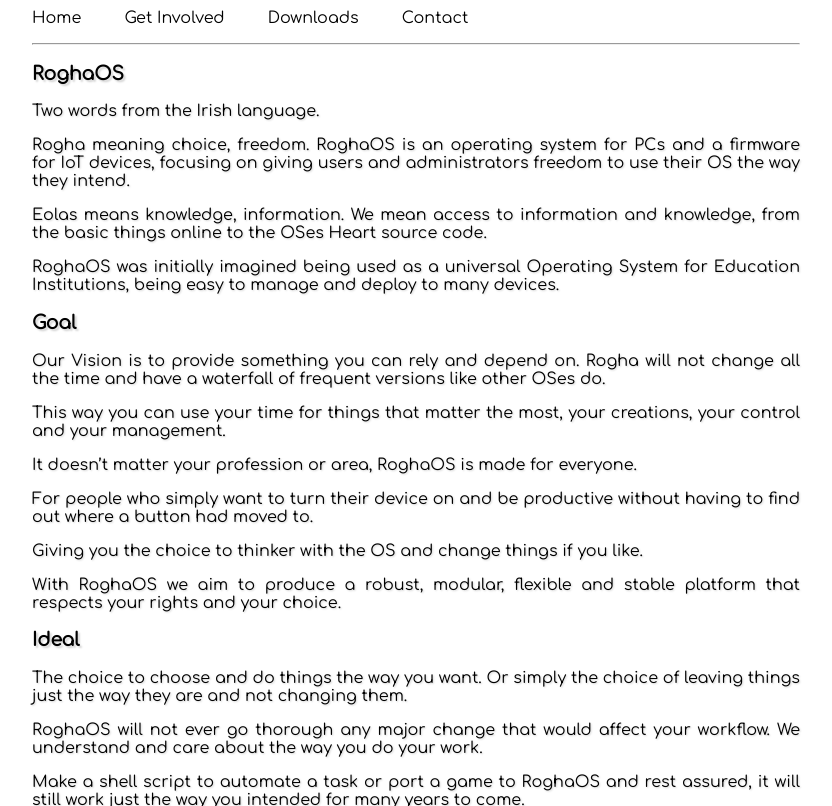
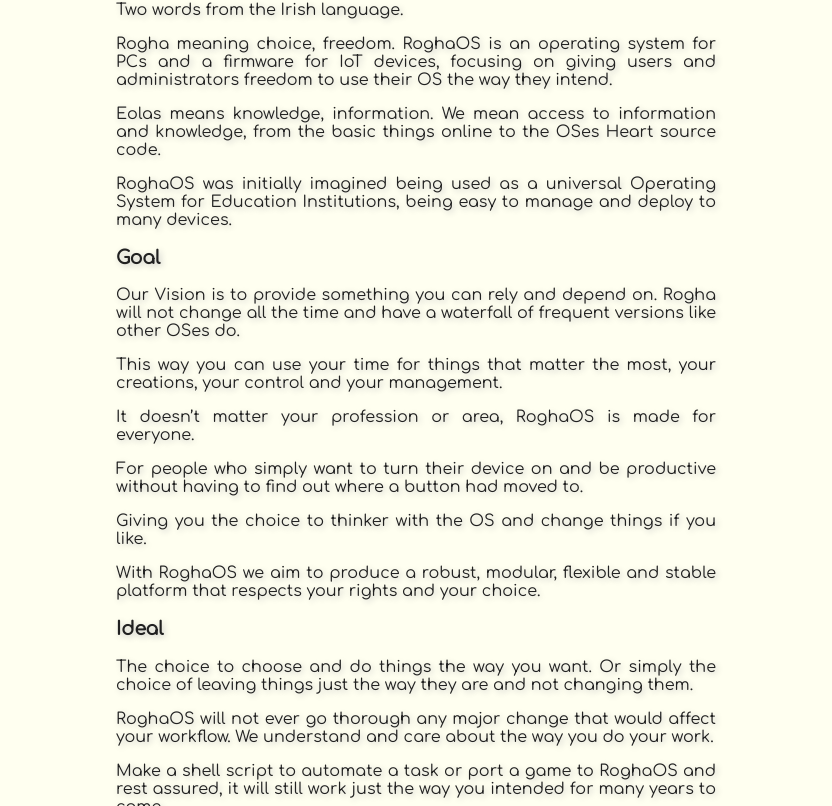
Before and after one commit to RoghaOS/roghaos.github.io, a plain HTML site: page index.html in a window 1280 px wide. Shown: the part 199-1005 px from the top of the page, without its empty margins (224-1056 px from the left). Drawn offline with Linux system fonts and the light colour scheme.

Commit message:
CSS Rewritten

```diff
--- a/index.html
+++ b/index.html
@@ -5,7 +5,7 @@
 	<meta charset="UTF-8">
 	<meta name="description" content="RoghaOS, an OS for those who like doing things.">
 	<meta name="keywords" content="roghaos,linux,debian,operating system,best os for multimedia,customizeble distro,best linux distro,debian spin">
-	<meta name="author" content="Regier Kunkel" >
+	<meta name="author" content="Reg Lnx" >
 	<meta name="viewport" content="width=device-width, initial-scale=1.0">
         <meta http-equiv="Content-Security-Policy" content="default-src 'none'; font-src 'self'; img-src 'self'; style-src 'self';">
 	<link rel="stylesheet" href="style.css">
--- a/style.css
+++ b/style.css
@@ -1,76 +1,54 @@
 @font-face {
-	font-family:  Comfortaa;
-	font-style:   normal;
-	font-weight:	400;
-  src:          local('Comfortaa');
-  src:	        url('../roghaos.github.io/Comfortaa.ttf');
+	font-family: Comfortaa;
+	font-style: normal;
+	font-weight: 400;
+	src: local('Comfortaa');
+	src: url('../roghaos.github.io/Comfortaa.ttf');
 }
 
-* {	font-family:	Comfortaa, Cantarell, 'Noto Sans', sans, cursive;
-	box-sizing:	border-box;
+* {
+	font-family: Comfortaa, Cantarell, cursive, sans-serif;
+	box-sizing: border-box;
 }
 
 body {
+	margin: auto;
+	text-align: justify;
+	width: 50%;
 	min-width: 256;
-	margin:auto;
-	padding-left: 20%;
-	padding-right: 20%;
-	padding-top: 10%;
-  	text-decoration:disabled;
-	color:black;
-	text-align: justify;
+	max-width: 1024px;
+	padding: 20px;
+	text-shadow: 2px 2px 6px silver;
+	color: #212121;
+	background-color: ivory;
 }
 
-#main_block {
-	border-block: 2px solid black;
+h1:hover, h2:hover, h3:hover, h4:hover, p:hover {color: silver;}
+
+#title {
+	text-align: left;
+	padding-top: 5%;
 }
-/*
-#block1 {
-	width:			100%;
+.top_menu {
+	padding-left: 0px;
 }
 
-#block2 {
-	width:			100%;
+h1 {
+	padding-top: 5%;
+	text-align: left;
 }
 
-#block3 {
-	width:			100%;
-}
-*/
-h1, h2, h3, h4 {
-	text-shadow:	2px 2px 2px LightGrey;
-	text-align:	left;
-}
-
-p {
-	text-shadow:	1px 1px 2px LightGrey;
-}
-
-.top_menu {
-	margin-left: 0px;
-	padding-left: 0px;
+li {
+	display: inline;
 }
 
 a {
 	text-decoration: none;
 	color: black;
-}
-/*
-#a1 {;}
-#a2 {;}
-#a3 {;}
-#a4 {;}
-*/
-a:hover {
-	color:			White;
-	text-shadow:	2px 2px 2px Black;
+	padding-right: 0.5em;
+	text-align: left;
 }
 
-li {
-	display:		inline;
-	padding-right:	5%;
-}
-/*
-#block4 {
-}
-*/
+a:hover {color: cyan;}
+
+a:active {color: gold;}
```
